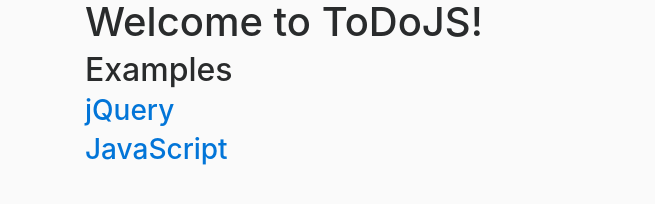
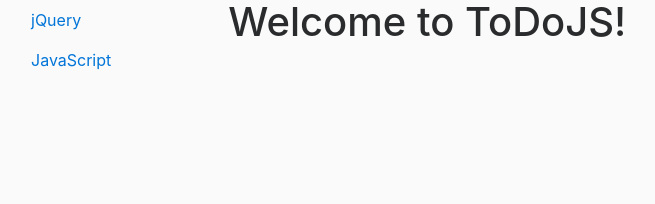
Before and after one commit to SevenZeroThree/ToDoJS, a website: page index.html in a window 1280 px wide. Shown: the whole page, without its empty margins (0-655 px from the left). Drawn offline with nearby package versions, Linux system fonts and the light colour scheme.

Commit message:
add vertical navbar on homepage

```diff
--- a/index.html
+++ b/index.html
@@ -8,17 +8,18 @@
         <link rel="stylesheet" href="./content/css/styles.css" />
     </head>
     <body>
-        <div class="container">
-                <h1>Welcome to ToDoJS!</h1>
-                <section>
-                    <h2>Examples</h2>
-                    <section>
-                        <h3><a href="examples/jQuery">jQuery</a></h3>
-                    </section>
-                    <section>
-                        <h3><a href="examples/JavaScript">JavaScript</a></h3>
-                    </section>
-                </section>
+        <div class="container-fluid">
+            <div class="row">
+                <div class="col-md-2">
+                    <nav class="nav flex-md-column justify-content-center">
+                        <a class="nav-link" href="examples/jQuery">jQuery</a>
+                        <a class="nav-link" href="examples/JavaScript">JavaScript</a>
+                    </nav>
+                </div>
+                <div class="col-md-10">
+                    <h1>Welcome to ToDoJS!</h1>
+                </div>
+            </div>
         </div>
     </body>
 </html>
```
